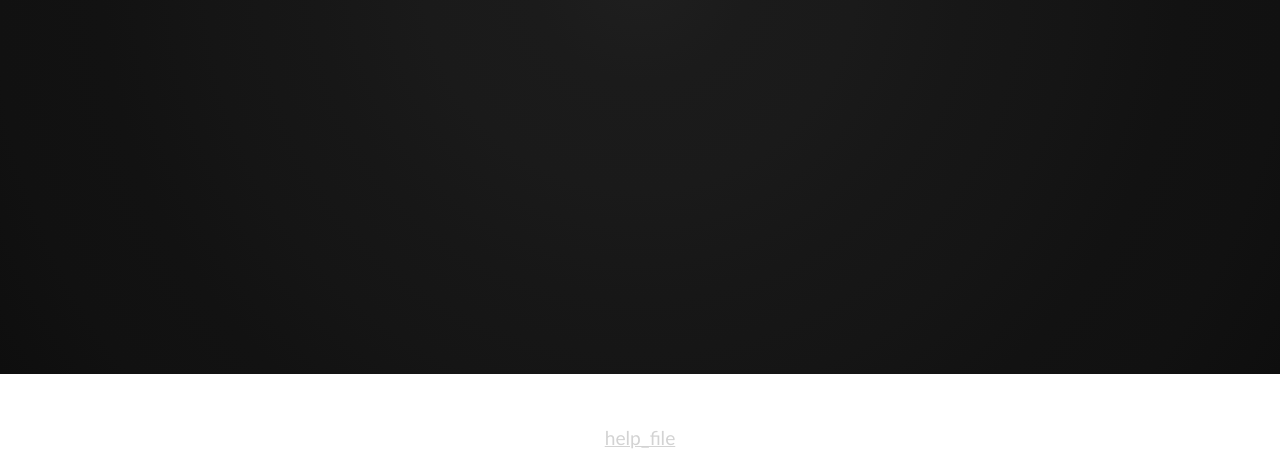
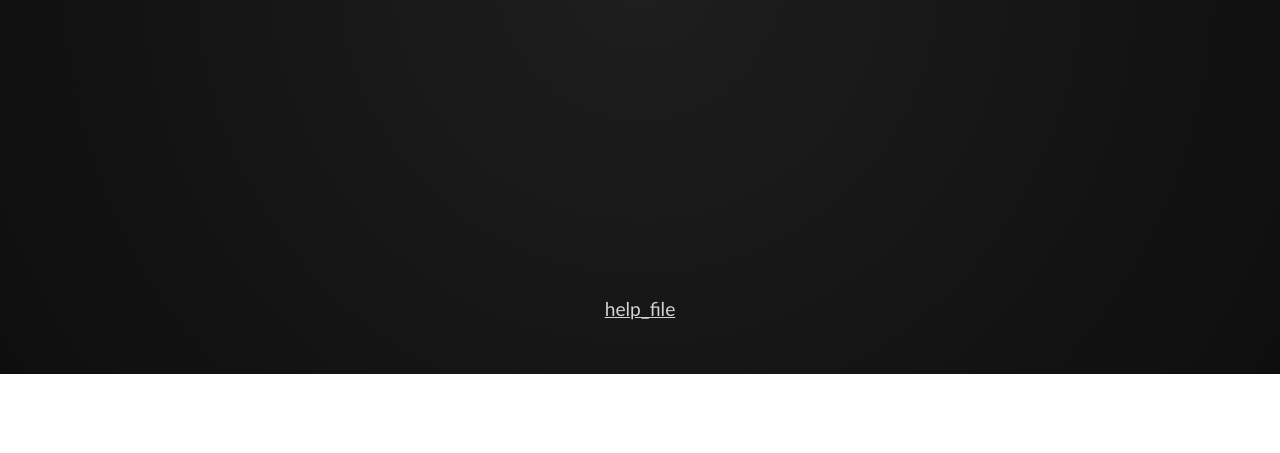
Before and after one commit to bosmat-haifa/2, a plain HTML site: page index.html in a window 1280 px wide. Shown: the part 426-879 px from the top of the page. After the commit the page ends 800 px from the top, so only its background shows below. Drawn offline with Linux system fonts and the light colour scheme.

Commit message:
Update index.html

```diff
--- a/index.html
+++ b/index.html
@@ -68,7 +68,7 @@
             text-align: center;
             font-size: larger;
             width: 100%;
-            top: calc(50vh + 450px);
+            bottom: 50px;
             z-index: 1;
         }
 
```
